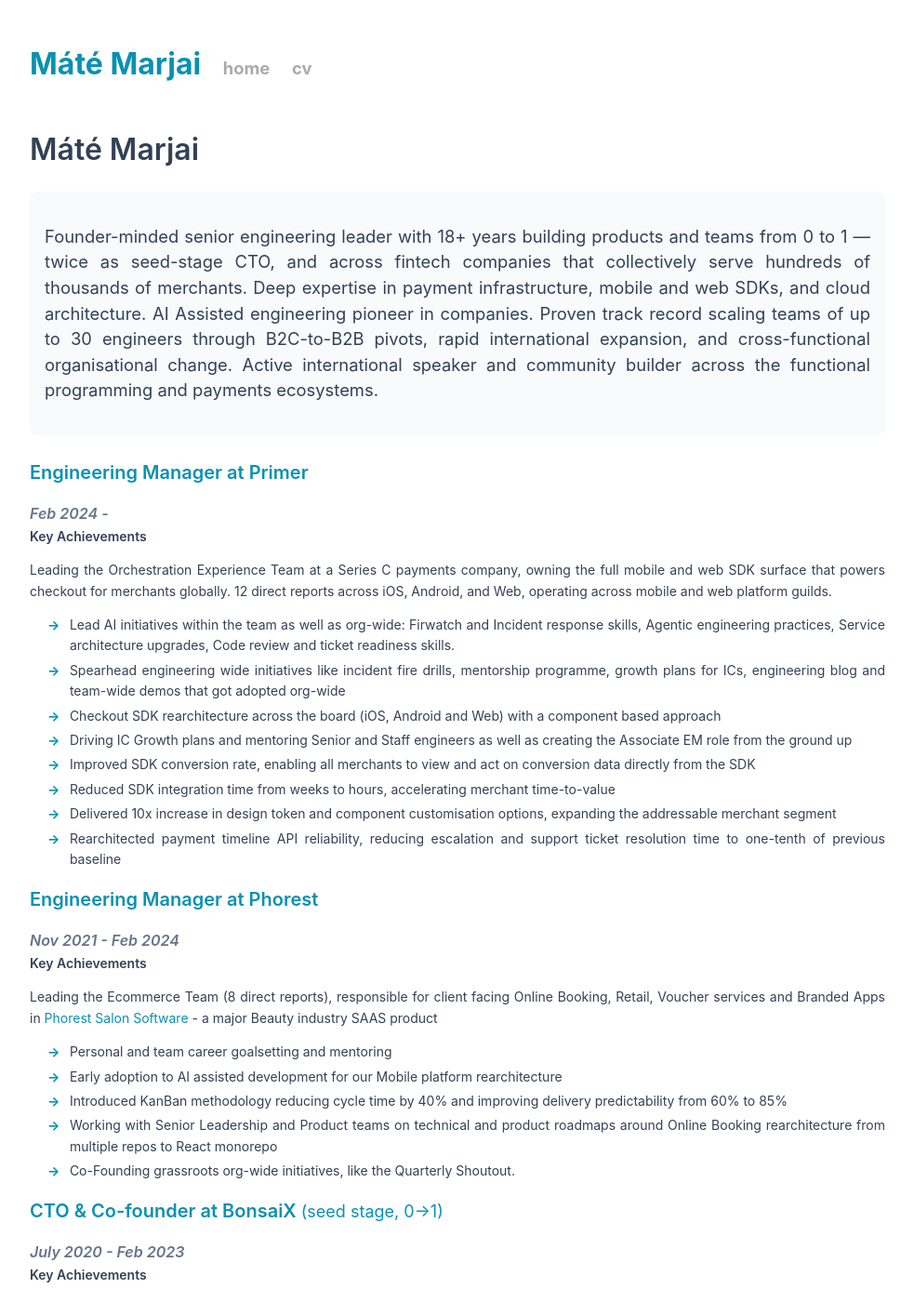
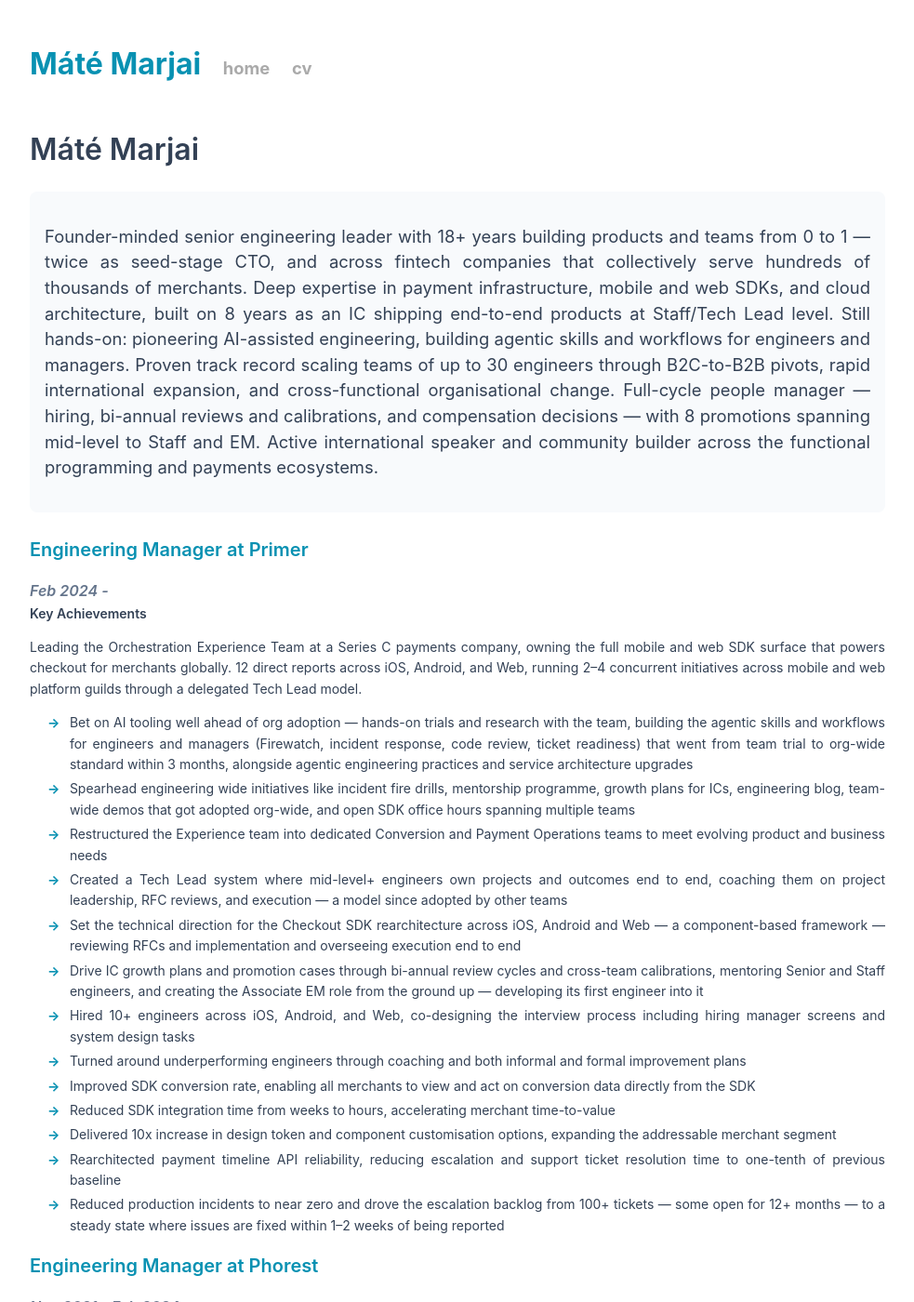
Before and after one commit to marjaimate/marjaimate.github.io, a Jekyll site: the page built from cv.html, in a window 1280 px wide and 1400 px high. Shown: the whole window at 93% size, without its empty margins (148-1131 px from the left). Built offline with Jekyll 4.4.1, drawn with Linux system fonts in a browser that asks for light colours; some of the changed text lies outside the part shown.

Commit message:
Title update

```diff
--- a/cv.html
+++ b/cv.html
@@ -7,7 +7,7 @@
   <h1>Máté Marjai</h1>
   <section class="tldr blue">
     <p>
-    Founder-minded senior engineering leader with 18+ years building products and teams from 0 to 1 — twice as seed-stage CTO, and across fintech companies that collectively serve hundreds of thousands of merchants. Deep expertise in payment infrastructure, mobile and web SDKs, and cloud architecture. AI Assisted engineering pioneer in companies. Proven track record scaling teams of up to 30 engineers through B2C-to-B2B pivots, rapid international expansion, and cross-functional organisational change. Active international speaker and community builder across the functional programming and payments ecosystems.
+    Founder-minded senior engineering leader with 18+ years building products and teams from 0 to 1 — twice as seed-stage CTO, and across fintech companies that collectively serve hundreds of thousands of merchants. Deep expertise in payment infrastructure, mobile and web SDKs, and cloud architecture, built on 8 years as an IC shipping end-to-end products at Staff/Tech Lead level. Still hands-on: pioneering AI-assisted engineering, building agentic skills and workflows for engineers and managers. Proven track record scaling teams of up to 30 engineers through B2C-to-B2B pivots, rapid international expansion, and cross-functional organisational change. Full-cycle people manager — hiring, bi-annual reviews and calibrations, and compensation decisions — with 8 promotions spanning mid-level to Staff and EM. Active international speaker and community builder across the functional programming and payments ecosystems.
     </p>
   </section>
   <section class="resume post">
@@ -15,46 +15,52 @@
     <h4>Feb 2024 - </h4>
     <h5>Key Achievements</h5>
     <p class="key-points">
-    Leading the Orchestration Experience Team at a Series C payments company, owning the full mobile and web SDK surface that powers checkout for merchants globally. 12 direct reports across iOS, Android, and Web, operating across mobile and web platform guilds.
+    Leading the Orchestration Experience Team at a Series C payments company, owning the full mobile and web SDK surface that powers checkout for merchants globally. 12 direct reports across iOS, Android, and Web, running 2–4 concurrent initiatives across mobile and web platform guilds through a delegated Tech Lead model.
     </p>
     <ul>
-      <li>Lead AI initiatives within the team as well as org-wide: Firwatch and Incident response skills, Agentic engineering practices, Service architecture upgrades, Code review and ticket readiness skills.</li>
-      <li>Spearhead engineering wide initiatives like incident fire drills, mentorship programme, growth plans for ICs, engineering blog and team-wide demos that got adopted org-wide</li>
-      <li>Checkout SDK rearchitecture across the board (iOS, Android and Web) with a component based approach</li>
-      <li>Driving IC Growth plans and mentoring Senior and Staff engineers as well as creating the Associate EM role from the ground up</li>
+      <li>Bet on AI tooling well ahead of org adoption — hands-on trials and research with the team, building the agentic skills and workflows for engineers and managers (Firewatch, incident response, code review, ticket readiness) that went from team trial to org-wide standard within 3 months, alongside agentic engineering practices and service architecture upgrades</li>
+      <li>Spearhead engineering wide initiatives like incident fire drills, mentorship programme, growth plans for ICs, engineering blog, team-wide demos that got adopted org-wide, and open SDK office hours spanning multiple teams</li>
+      <li>Restructured the Experience team into dedicated Conversion and Payment Operations teams to meet evolving product and business needs</li>
+      <li>Created a Tech Lead system where mid-level+ engineers own projects and outcomes end to end, coaching them on project leadership, RFC reviews, and execution — a model since adopted by other teams</li>
+      <li>Set the technical direction for the Checkout SDK rearchitecture across iOS, Android and Web — a component-based framework — reviewing RFCs and implementation and overseeing execution end to end</li>
+      <li>Drive IC growth plans and promotion cases through bi-annual review cycles and cross-team calibrations, mentoring Senior and Staff engineers, and creating the Associate EM role from the ground up — developing its first engineer into it</li>
+      <li>Hired 10+ engineers across iOS, Android, and Web, co-designing the interview process including hiring manager screens and system design tasks</li>
+      <li>Turned around underperforming engineers through coaching and both informal and formal improvement plans</li>
       <li>Improved SDK conversion rate, enabling all merchants to view and act on conversion data directly from the SDK</li>
       <li>Reduced SDK integration time from weeks to hours, accelerating merchant time-to-value</li>
       <li>Delivered 10x increase in design token and component customisation options, expanding the addressable merchant segment</li>
       <li>Rearchitected payment timeline API reliability, reducing escalation and support ticket resolution time to one-tenth of previous baseline</li>
+      <li>Reduced production incidents to near zero and drove the escalation backlog from 100+ tickets — some open for 12+ months — to a steady state where issues are fixed within 1–2 weeks of being reported</li>
     </ul>
 
     <h3>Engineering Manager at Phorest</h3>
     <h4>Nov 2021 - Feb 2024</h4>
     <h5>Key Achievements</h5>
     <p class="key-points">
-    Leading the Ecommerce Team (8 direct reports), responsible for client facing Online Booking, Retail, Voucher services and Branded Apps in <a href="https://phorest.com" target="_blank">Phorest Salon Software</a> - a major Beauty industry SAAS product
+    Leading the Ecommerce Team (8 direct reports), responsible for four concurrent product streams — client facing Online Booking, Retail, Voucher services and Branded Apps, each with its own business context and stakeholders — in <a href="https://phorest.com" target="_blank">Phorest Salon Software</a> - a major Beauty industry SAAS product
     </p>
       <ul>
-        <li>Personal and team career goalsetting and mentoring</li>
+        <li>Ran bi-annual review cycles and calibrations with personal and team career goalsetting; turned around underperformance through informal and formal improvement plans</li>
+        <li>Hired and onboarded 3+ engineers into the Ecommerce team</li>
         <li>Early adoption to AI assisted development for our Mobile platform rearchitecture</li>
-        <li>Introduced KanBan methodology reducing cycle time by 40% and improving delivery predictability from 60% to 85%</li>
-        <li>Working with Senior Leadership and Product teams on technical and product roadmaps around Online Booking rearchitecture from multiple repos to React monorepo</li>
+        <li>Replaced the established Shape Up process (6-week cycles) with Kanban when delivery issues persisted — reducing cycle time by 40% and improving delivery predictability from 60% to 85%</li>
+        <li>Owned the outcome of the Online Booking and mobile rearchitecture — a React and React Native rewrite consolidating three codebases into a monorepo — choosing a big upfront investment over continued incremental fixes to buy long-term quality and easier operation, shaping the roadmap with Senior Leadership and Product</li>
         <li>Co-Founding grassroots org-wide initiatives, like the Quarterly Shoutout.</li>
       </ul>
 
-    <h3>CTO &amp; Co-founder at BonsaiX <span style="font-weight: normal; font-size: 0.9em;">(seed stage, 0→1)</span></h3>
+    <h3>CTO &amp; Co-founder at BonsaiX <span style="font-weight: normal; font-size: 0.9em;">(fractional, seed stage, 0→1)</span></h3>
     <h4>July 2020 - Feb 2023</h4>
     <h5>Key Achievements</h5>
     <p class="key-points">
-    Built and shipped a knowledge management product from zero, owning the full technical remit alongside co-founder responsibilities: product strategy, fundraising conversations, headcount planning, and direct customer engagement.
+    Built and shipped a knowledge management product from zero — 6 months from idea to MVP, 12 to first paying customer — owning the full technical remit alongside co-founder responsibilities: product strategy, fundraising conversations, headcount planning, and direct customer engagement.
     </p>
       <ul>
         <li>Recruited and led engineering team of 6 from 0, establishing engineering culture and technical standards</li>
-        <li>Drove two flagship integrations — powering knowledge infrastructure for Budapest Go (Hungary's largest transport app) and MVM's national solar panel FAQ rollout</li>
+        <li>Drove two flagship integrations — powering knowledge infrastructure for Budapest Go (Hungary's largest transport app, our first paying customer) and MVM's national solar panel FAQ rollout — with partner-led integrations going live within weeks</li>
         <li>Partnered with co-founders on product strategy, go-to-market planning, and fundraising conversations</li>
-        <li>Architected cloud infrastructure achieving 99.9% uptime with zero-touch deployments</li>
+        <li>Hands-on architect for the platform — cloud setup, service design, and cost control — achieving 99.9% uptime with zero-touch deployments</li>
         <li>Designed analytics infrastructure providing real-time insights to sales and customer success teams</li>
-        <li>Managed technical budget including cloud infrastructure, tools, and vendors</li>
+        <li>Managed technical budget including cloud infrastructure, tools, and vendors; owned all compensation decisions — offers, raises, and promotions — a responsibility carried through every role since</li>
       </ul>
 
     <h3>Senior DevOps Lead at CleverCards</h3>
@@ -97,14 +103,14 @@
       <li><a href="https://linkedfinance.com" target="_blank">Linked Finance</a> - Peer-to-peer lending.</li>
       <li><a href="http://booking.samplatform.com" target="_blank">SAM Booking</a> - language school booking engine between agents and schools.</li>
     </ul>
-    <h3>CTO at Popdeem <span style="font-weight: normal; font-size: 0.9em;">(seed stage, 0→1)</span></h3>
+    <h3>CTO at Popdeem <span style="font-weight: normal; font-size: 0.9em;">(fractional, seed stage, 0→1)</span></h3>
     <h4>August 2014 - October 2015</h4>
     <h5>Key Achievements</h5>
     <p class="key-points">
     Seed-stage CTO leading the technical transformation from a direct B2C consumer product to a B2B self-serve platform. Reported directly to CEO, co-owned the product roadmap alongside CPO, and participated in business and investor meetings. Led a team of 4 engineers.
     </p>
     <ul>
-      <li>Pivoted the product from a consumer coupon and content tool on Facebook to a B2B platform giving businesses direct control over campaign creation and management</li>
+      <li>Pivoted the company from a consumer coupon and content tool on Facebook to a white-label B2B rewards platform giving businesses direct control over campaign creation and management — rebuilding the product with a small team</li>
       <li>Owned full product roadmap in partnership with CPO and CEO, with direct influence on business strategy and go-to-market decisions</li>
       <li>Built and led engineering team from the ground up, establishing technical standards and delivery culture</li>
     </ul>
@@ -118,7 +124,7 @@
     <h4>January 2012 - January 2014</h4>
     <h5>Key Achievements</h5>
     <p class="key-points">
-    Built the Dublin Software Team from 0 to 15 engineers at SumUp's inception. Working directly with SumUp's founders, designed and delivered the core API and surrounding platform. Led the team to launch self-serve merchant sign-ups across 10 countries within the first year, going from 0 to hundreds of active merchants. Working closely with SysOps on bootstrapping deployment processes. Delivered and maintained internal admin interface for Customer Service, Payment Operations, and AML.
+    Built the Dublin Software Team from 0 to 15 engineers at SumUp's inception. Working directly with SumUp's founders, designed and delivered the core API and surrounding platform. Led the team to launch self-serve merchant sign-ups across 10 countries in under 3 months — including full KYC and AML flows, signup automation, and account provisioning — going from 0 to hundreds of active merchants within the first year. Working closely with SysOps on bootstrapping deployment processes. Delivered and maintained internal admin interface for Customer Service, Payment Operations, and AML.
     </p>
     <p class="key-points">
     Created DSL to describe onboarding flows that can be controlled from the backend on all signup channels (web, iOS, Android). Creating early prototypes for our award winning 'customer app' proof of concept. Creating the SumUp app-switch API. Receipt delivery and printing R&D.
@@ -152,7 +158,7 @@
     <p>Organizer of Erlang & Elixir meetup, Dublin</p>
     <p>Co-Host of Functional Kubs, Dublin</p>
     <p>Coach @ Rails Girls, Galway & Dublin</p>
-    <p>Graduate coach @ Progmasters, Budapest<pi>
+    <p>Graduate coach @ Progmasters, Budapest</p>
   </section>
   <hr>
   <section class="resume post">
--- /dev/null
+++ b/feedback.txt
@@ -0,0 +1,5 @@
+People management experience, including promotions, managing underperformers, hiring decisions, and compensation decisions, spanning at least one performance cycle. I enjoy training new managers, but we’re in a growth phase that requires this role to be relatively independent with hiring and performance reviews in less than a year, and I wouldn’t be able to support more first-time managers at this specific time. Two years or more of management experience are required.
+Deep technical experience, not necessarily current. The successful leader needs to know how to navigate codebases, give direct and accurate feedback on code changes and PR reviews, and have demonstrated sufficient achievements as an IC managing complex logic and reusable abstractions to teach practices to others. Put another way, we value leaders who reached Staff level, worked as IC engineers developing end-to-end products for over 8 years, built libraries or frameworks from scratch, or even bounced back and forth between IC and management.
+Nuanced judgment of people, situations, and business decisions. Though not always transparent from the resume, it helps if we can see that the leader has made unpopular, challenging, or unique decisions based on specific context, and didn’t just apply other people’s judgments or recipes.
+Experience in an excellent (high velocity, high quality) startup environment, especially founders or Heads of Engineering. Startups at early and growth stages have different operating modes than larger companies, and managers are more shaped than other roles by their work culture. We are trying to integrate people who have lived by similar values Ashby has, and know how to promote these values in a larger business.
+Managing multiple teams, projects or workstreams (nice to have). Frontline managers at Ashby lead up to 10 engineers across many teams and projects, and need to effectively delegate as well as teach project management skills instead of owning all projects themselves. Candidates with experience leading several concurrent projects with different players and business contexts will be prioritized.
```
Also changed, not shown: other parts of cv.html (+3 -3 lines), 2 other files.
